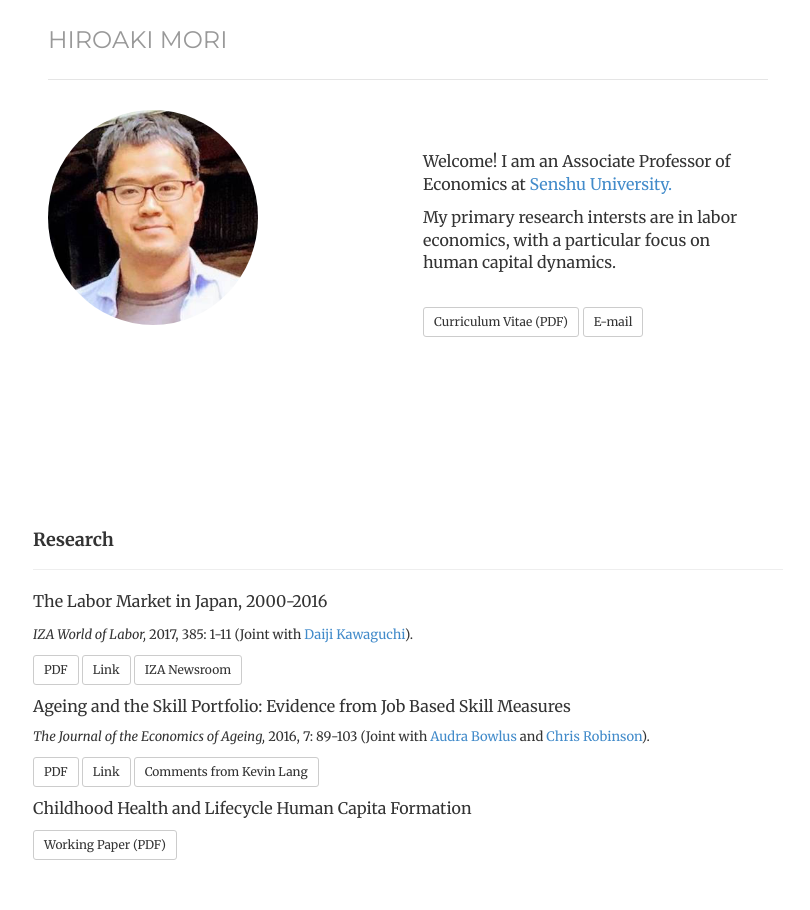
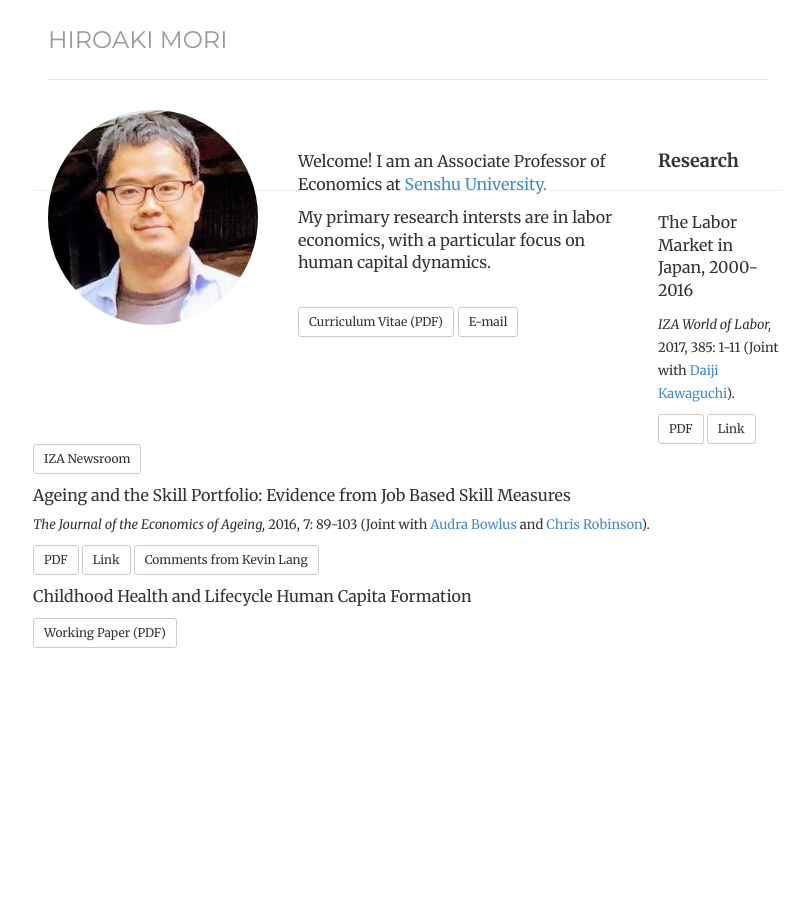
Before and after one commit to morihiroaki/morihiroaki.github.io, a Jekyll site: the page built from index.html, in a window 1280 px wide. Shown: the whole page, without its empty margins (232-1042 px from the left). Built offline with Jekyll 4.4.1, drawn with Linux system fonts in a browser that asks for light colours.

Commit message:
Update index.html

```diff
--- a/index.html
+++ b/index.html
@@ -9,7 +9,7 @@ description:
 <div class="row">
 
 <div class="box text-left">
-<div class='col-sm-6 text-left'>
+<div class='col-sm-4 text-left'>
 <img  class="img-circle avatar" width="210" alt="Hiro Mori" src="files/portrait2.jpg">
 </div>
 </div>
@@ -21,7 +21,10 @@ description:
 <br/>
 <p><a href="/files/cv_mori_new.pdf" target="_blank" class="btn btn-default btn-sm" role="button">Curriculum Vitae (PDF)</a>
 <a href="mailto:h.mori@isc.senshu-u.ac.jp" class="btn btn-default btn-sm" role="button">E-mail</a></p>
-<br/><br/><br/><br/><br/><br/><br/><br/>
+<br/><br/><br/><br/>
+</div>
+
+<div class='col-sm-2'>
 </div>
 
 <a name="Research"></a>
```
